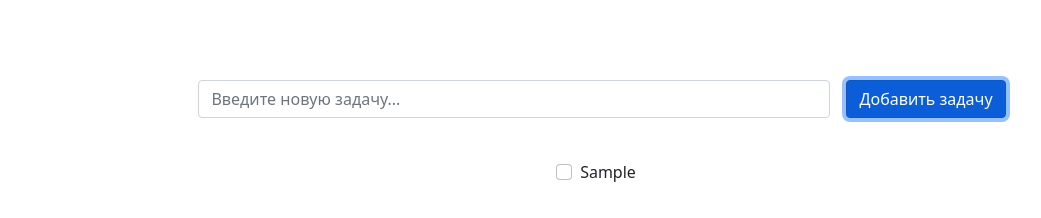
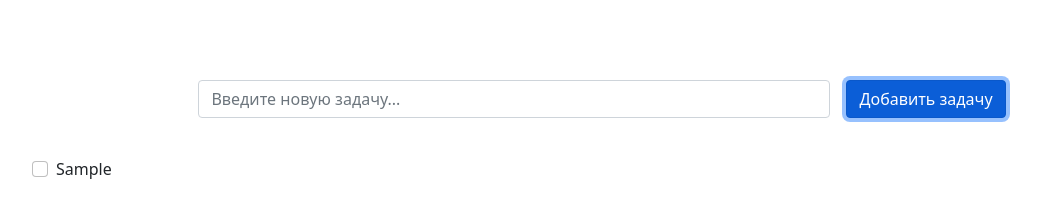
Before and after one commit to Hunteripad2/JQuery-project, a website: page src/index.html in a window 1280 px wide. Both pictures are taken after typing "Sample" into the empty fields and a click on the button "Добавить задачу". Shown: the whole page, without its empty margins (38-1079 px from the left). Drawn offline with nearby package versions, Linux system fonts and the light colour scheme.

Commit message:
Some fixes

```diff
--- a/src/index.html
+++ b/src/index.html
@@ -16,8 +16,8 @@
                 <button type="submit" class="btn btn-primary mb-3">Добавить задачу</button>
             </div>
         </form>
-        <div class="container" style="margin-top: 2%">
-            <div class="row justify-content-around" id="todo_list"></div>
+        <div class="container">
+            <div class="row justify-content-between" id="todo_list"></div>
         </div>
         <script src="https://cdn.jsdelivr.net/npm/bootstrap@5.0.0-beta2/dist/js/bootstrap.bundle.min.js" integrity="sha384-b5kHyXgcpbZJO/tY9Ul7kGkf1S0CWuKcCD38l8YkeH8z8QjE0GmW1gYU5S9FOnJ0" crossorigin="anonymous"></script>
         <script src="script.js"></script>
--- a/src/script.js
+++ b/src/script.js
@@ -1,6 +1,6 @@
 $("#newtodo_form").on("submit", function (event) {
     const newTodo = $("#newtodo_form_text").val();
-    const newTodoItem = `<div class="form-check col-auto todo_item"><input type="checkbox" onchange="handleChange(this)" class="form-check-input"><label class="form-check-label">${newTodo}</label></div>`;
+    const newTodoItem = `<div class="form-check col-auto todo_item" style="margin-top: 2%"><input type="checkbox" onchange="handleChange(this)" class="form-check-input"><label class="form-check-label">${newTodo}</label></div>`;
 
     if ($(".todo_item").length % 2 === 0) {
         $("#todo_list").append("<div class='w-100'></div>");
```
